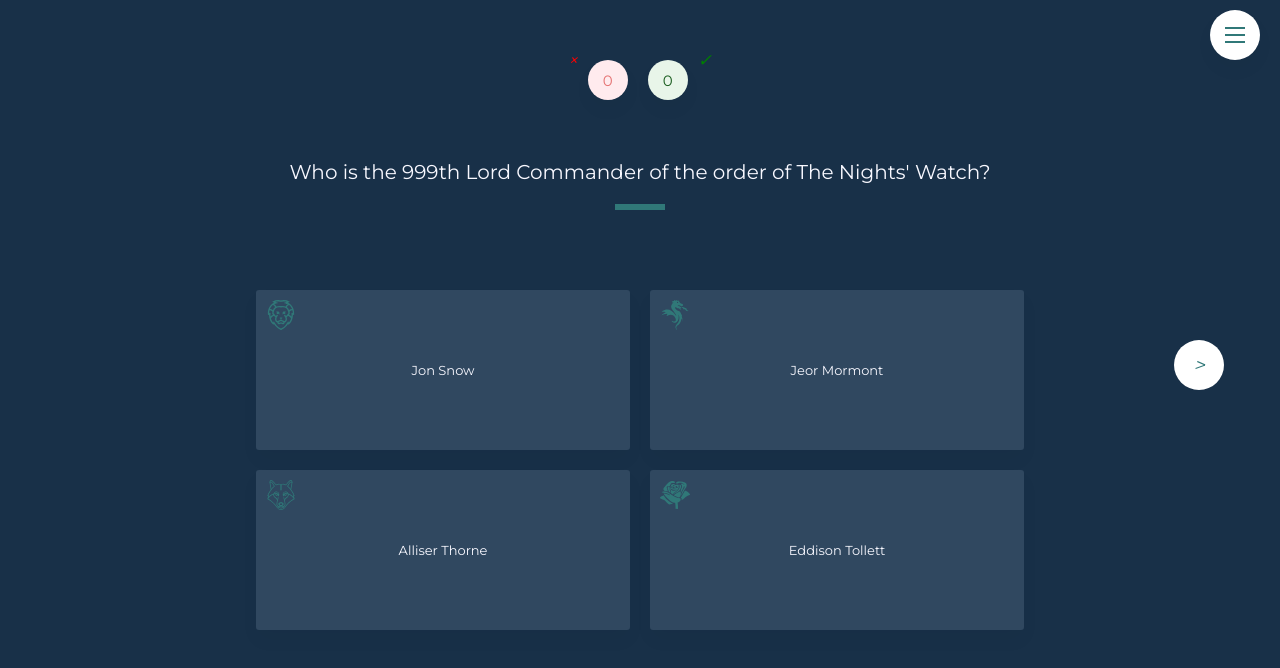
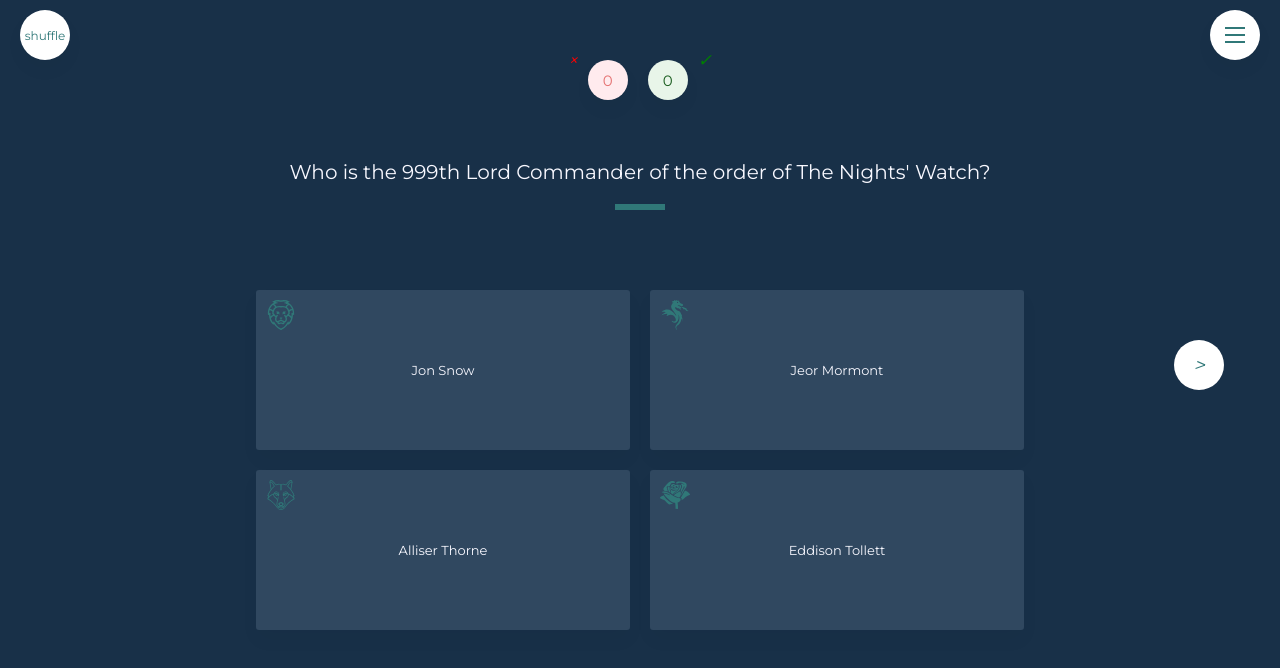
Before and after one commit to vanderkilu/gotTrivia, a Vue app: page /quiz in a window 1280 px wide. Shown: the top 668 px of the page. Built offline with nearby package versions, Linux system fonts and the light colour scheme.

Commit message:
added new files to shuffle

```diff
--- /dev/null
+++ b/src/assets/quiz2.json
@@ -0,0 +1 @@
+{"data":[{"id":0,"question":"What is the name of Ned's sword?","options":["Heartsbane","Ice","Longclaw","Widow's wail"],"correct":"Ice"},{"id":1,"question":"Who is the first person to get killed in the show?","options":["Gared","Waymer Royce","Benjen","Will"],"correct":"Waymer Royce"},{"id":2,"question":"What is the name of butcher's boy?","options":["Jorah","Hot pie","Mycah","Gendry"],"correct":"Mycah"},{"id":3,"question":"Who was Syrio Forel?","options":["Dancing master","Master of coins","Fighting master","Grand maester"],"correct":"Dancing master"},{"id":4,"question":"Who among these was not a blood rider of Khal Drogo?","options":["Mago","Haggo","Cohollo","Qotho"],"correct":"Mago"},{"id":5,"question":"Who executed Lady (Sansa's direwolf)?","options":["Ser Illyn Payne","Eddard Stark","The Mountain","The Hound"],"correct":"Eddard Stark"},{"id":6,"question":"What are the words of house Tully?","options":["Righteous in wrath","Hear me roar","Winter is coming","Family"," duty"," honour"],"correct":"Family duty, honour,"},{"id":7,"question":"Who is master of Laws?","options":["Little finger","Stannis Baratheon","Renly Baratheon","Robert Baratheon"],"correct":"Renly Baratheon"},{"id":8,"question":"What is the name of Rickard's direwolf?","options":["Grey wind","Shaggy dog","Ghost","Nymeria"],"correct":"Shaggy dog"},{"id":9,"question":"Under what category was Jon Snow assigned in the night's watch?","options":["Builders","Rangers","Watchers","Stewards"],"correct":"Stewards"}]}
--- a/src/components/QuizCard.vue
+++ b/src/components/QuizCard.vue
@@ -17,6 +17,7 @@
         </transition-group>
         <span class="control control-left" @click="prev" v-if="count > 0"> <i class="left-arrow"> &lt;</i> </span>
         <span class="control control-right" @click="next"><i class="right-arrow"> &gt;</i></span>
+        <span class="shf" @click="shuffleChoice">shuffle</span>
     </div>
 </template>
 
@@ -26,6 +27,9 @@ import Question from './Question.vue'
 import Option from './Option.vue'
 import {eventBus} from '../main.js'
 import json from '../assets/quiz.json'
+import json1 from '../assets/quiz1.json'
+import json2 from '../assets/quiz2.json'
+import json3 from '../assets/quiz3.json'
 export default {
     data() {
         return {
@@ -35,7 +39,8 @@ export default {
             correctCount: 0,
             wrongCount: 0,
             walkHistory: [],
-            json: json
+            json: json,
+            jsonArray: [json1, json2, json3,json]
         }
     },
     components: {
@@ -73,6 +78,11 @@ export default {
             this.walk(this.count)
             if (this.count <= 0) this.count = 0
             else this.count--
+        },
+        shuffleChoice() {
+            let json = this.jsonArray[Math.floor(Math.random()*this.jsonArray.length)]
+            this.questions = json.data
+            this.questions = this.questions.filter((question) => question !== null)
         }
     },
     mounted() {
@@ -151,6 +161,25 @@ export default {
         background-color: #e8f5e9;
         color: #1b5e20;
     }
+    .shf {
+        display: flex;
+        justify-content: center;
+        align-items: center;
+        flex-direction: column;
+        padding: 0.5rem;
+        width: 4rem;
+        height: 4rem;
+        border-radius: 50%;
+        box-shadow: 0 1rem 2rem rgba(0,0,0,0.03);
+        background-color: white;
+        position: fixed;
+        top: 1rem;
+        left: 2rem;
+        color:#307878;
+        z-index: 15;
+        cursor: pointer;
+        font-size: 1.2rem;
+    }
     @media only screen and (max-width: 900px) {
         .control-right {
             top: 30%;
```
Also changed, not shown: src/assets/quiz.json (+1 -1 lines), src/assets/quiz1.json (added, +1 -0 lines), src/assets/quiz3.json (added, +1 -0 lines), src/helpers.js (added, +7 -0 lines).
